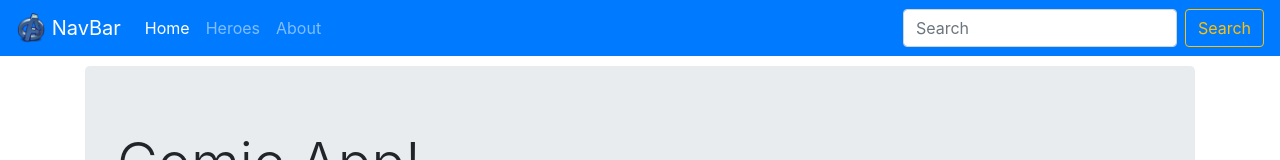
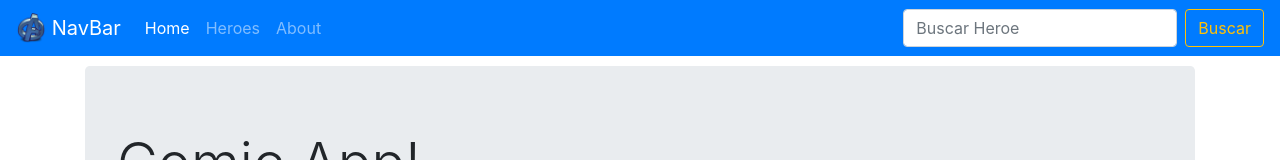
Before and after one commit to lalodv0725/CursoTypeScript, an Angular app: page /home in a window 1280 px wide. Shown: the top 160 px of the page. Built offline with nearby package versions, Linux system fonts and the light colour scheme.

Commit message:
Experimentando con el input de busqueda

```diff
--- a/src/app/components/shared/navbar/navbar.component.html
+++ b/src/app/components/shared/navbar/navbar.component.html
@@ -22,8 +22,8 @@
         </ul>
 
         <form class="form-inline my-2 my-lg-0">
-            <input class="form-control mr-sm-2" type="search" placeholder="Search" aria-label="Search">
-            <button class="btn btn-outline-warning my-2 my-sm-0" type="submit">Search</button>
+            <input class="form-control mr-sm-2" type="search" placeholder="Buscar Heroe" aria-label="Search">
+            <button class="btn btn-outline-warning my-2 my-sm-0" type="submit">Buscar</button>
         </form>
     </div>
 </nav>
```
